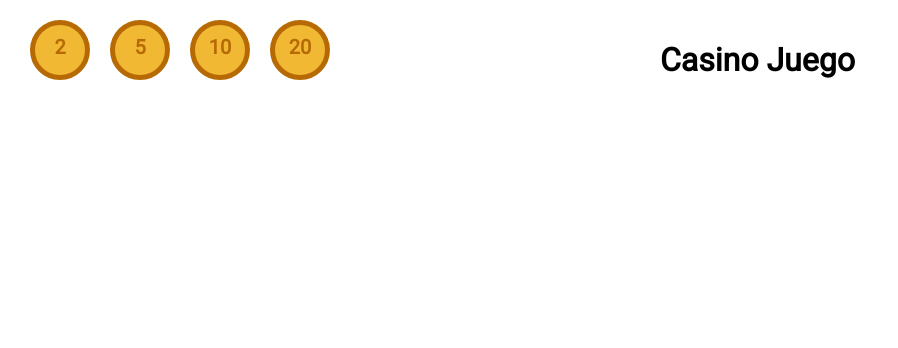
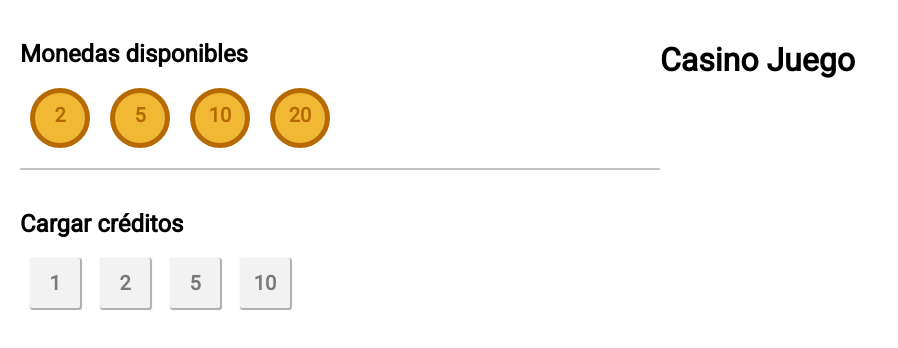
Before and after one commit to ErickGomez98/casino-royal, a React (Create React App) app: page / in a window 1280 px wide. Shown: the top 348 px of the page, without its empty margins (0-898 px from the left). Built offline with nearby package versions, Linux system fonts and the light colour scheme.

Commit message:
Se agregaron los botones para cargar creditos y sus respectivos estilos.

```diff
--- a/src/App.css
+++ b/src/App.css
@@ -46,3 +46,42 @@ body, html {
   width: 55px;
   height: 55px;
 }
+
+.divider{
+  width: 100%;
+  height: 2px;
+  background: #c3c3c3;
+  float: left;
+  margin: 20px 0;
+}
+
+.creditos-selector-container {
+  width: 100%;
+  float:left;
+}
+
+.creditos-selector-container .creditos-select-item {
+  width: 50px;
+  height: 50px;
+  background: #F2F2F2;
+  float: left;
+  margin: 0 10px;
+  text-align: center;
+  border-radius: 2px;
+  -webkit-box-shadow: 1px 1px 1px 1px #ADADAD;
+  box-shadow: 1px 1px 1px 1px #ADADAD;
+  transition: all .3s;
+  cursor: pointer;
+  color: rgb(121, 121, 121);
+  font-size: 20px;
+  font-weight: 600;
+}
+
+.creditos-selector-container .creditos-select-item:hover {
+  -webkit-box-shadow: 2px 2px 2px 2px #ADADAD;
+  box-shadow: 2px 2px 2px 2px #ADADAD;
+}
+
+.creditos-selector-container .creditos-select-item div {
+  margin-top: 13px;
+}
--- a/src/CasinoControls.tsx
+++ b/src/CasinoControls.tsx
@@ -1,28 +1,51 @@
 import React from 'react';
 
-const Moneda: React.FC<any> = (props) => {
+
+type ItemProps = {
+    denominacion: number
+};
+
+
+const Moneda: React.FC<ItemProps> = (props) => {
     return (
+        <div className="moneda">
             <div {...props} className="moneda-txt">{props.denominacion}</div>
+        </div>
+    )
+}
+
+const CreditosSelectItem: React.FC<ItemProps> = (props) => {
+    return (
+        <div className="creditos-select-item">
+            <div>{props.denominacion}</div>
+        </div>
     )
 }
 
 const CasinoControls: React.FC = (props) => {
     return (
         <div className="main-controles-container">
+            <div className="monedas-title">
+                <h2>Monedas disponibles</h2>
+            </div>
             <div className="monedas-container">
-                <div className="moneda">
                 <Moneda denominacion={2} />
-                </div>
-                <div className="moneda">
                 <Moneda denominacion={5} />
-                </div>
-                <div className="moneda">
                 <Moneda denominacion={10} />
-                </div>
-                <div className="moneda">
                 <Moneda denominacion={20} />
             </div>
+
+            <div className="divider"></div>
+
+
+            <div className="creditos-selector-container">
+                <h2>Cargar créditos</h2>
+                <CreditosSelectItem denominacion={1} />
+                <CreditosSelectItem denominacion={2} />
+                <CreditosSelectItem denominacion={5} />
+                <CreditosSelectItem denominacion={10} />
             </div>
+
         </div>
     )
 };
```
Lines whose indentation alone changed are shown as unchanged.
